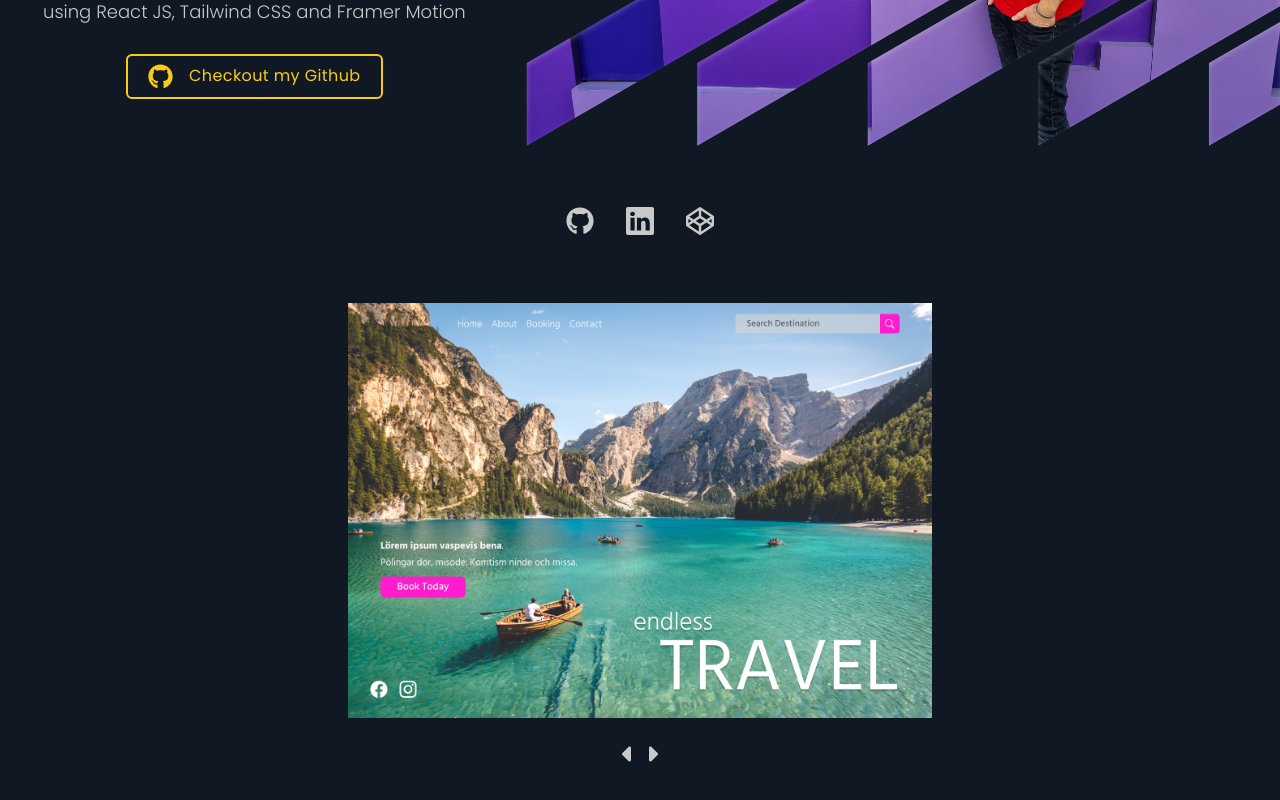
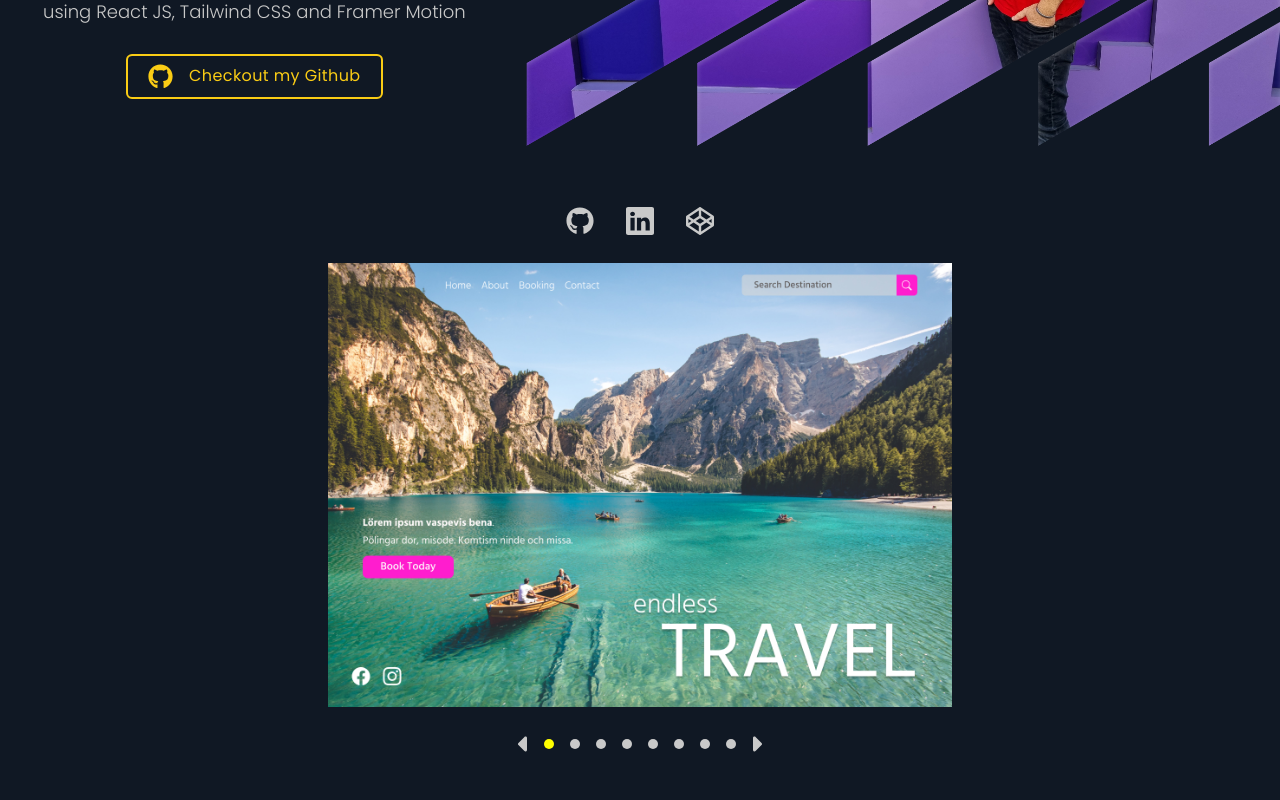
Before and after one commit to SKenzler/react-portfolio, a React (Vite) app: page / in a window 1280 px wide. Shown: the part 452-1252 px from the top of the page. After the commit the page ends 1225 px from the top, so only its background shows below. Built offline with nearby package versions, Linux system fonts and the light colour scheme; a web font is replaced by a local one.

Commit message:
add dot indicators to the ProjectCarousel

```diff
--- a/src/components/ProjectCarousel.jsx
+++ b/src/components/ProjectCarousel.jsx
@@ -1,7 +1,6 @@
 import React from "react";
 import { useState } from "react";
-import { FaCaretLeft, FaCaretRight } from "react-icons/fa6";
-
+import { FaCaretLeft, FaCaretRight, FaCircle } from "react-icons/fa6";
 import { motion, AnimatePresence } from "framer-motion";
 
 const ProjectCarousel = ({ images }) => {
@@ -17,16 +16,17 @@ const ProjectCarousel = ({ images }) => {
     setCurrentIndex((previousIndex) =>
       previousIndex - 1 < 0 ? images.length - 1 : previousIndex - 1
     );
+  };
 
-    const handleDotClick = (index) => {
-      setCurrentIndex(index);
-    };
+  const handleDotClick = (index) => {
+    setCurrentIndex(index);
   };
+
   return (
-    <div className="w-full flex flex-col justify-center items-center p-10 mt-5">
+    <div className="w-full flex flex-col justify-center items-center mt-5">
       <img
         key={currentIndex}
-        className="flex justify-center items-end w-6/12 object-fill p-2"
+        className="flex justify-center items-cneter w-5/6 sm:w-6/12 object-fill p-2"
         src={images[currentIndex]}
         alt="Left Arrow"
       />
@@ -37,6 +37,27 @@ const ProjectCarousel = ({ images }) => {
           onClick={handlePrevious}
         >
           <FaCaretLeft size={24} />
+        </div>
+        <div className="flex justify-center items-center text-[#C9C9C9]">
+          {images.map((_, index) =>
+            index === currentIndex ? (
+              <div
+                key={index}
+                className="hover:text-yellow-400 p-2 cursor-pointer"
+                onClick={console.log(index, currentIndex)}
+              >
+                <FaCircle color="yellow" size={10} />
+              </div>
+            ) : (
+              <div
+                key={index}
+                className="hover:text-yellow-400 p-2 cursor-pointer"
+                onClick={console.log(index, currentIndex)}
+              >
+                <FaCircle size={10} />
+              </div>
+            )
+          )}
         </div>
         <div
           className="hover:text-yellow-400 cursor-pointer"
```
